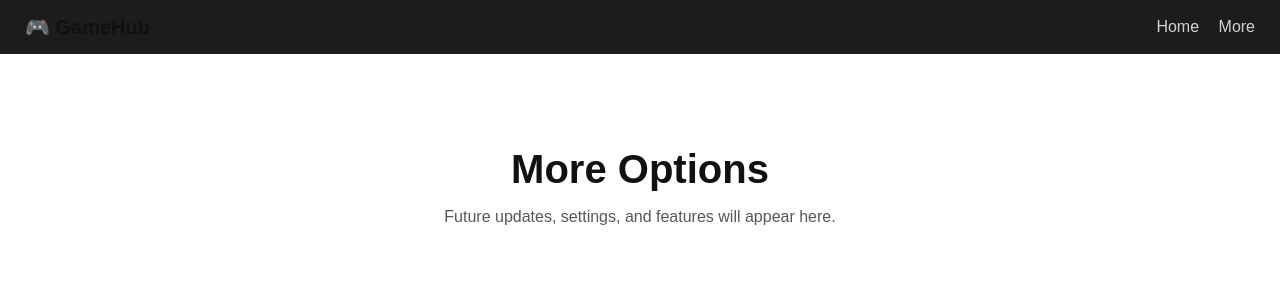
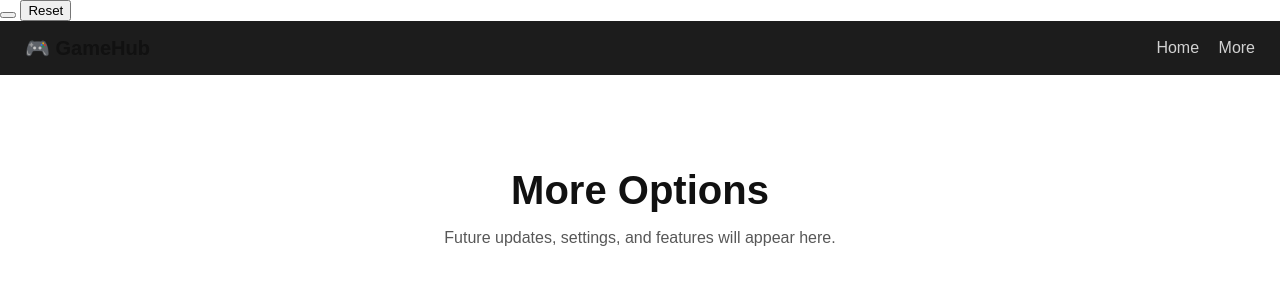
Before and after one commit to geosatheesh23-web/geosatheesh23-web, a plain HTML site: page more.html in a window 1280 px wide. Drawn offline with Linux system fonts and the light colour scheme; files whose address does not match are found by name.

Commit message:
Update more.html
Signed-off-by: GEO P SATHEESH <geosatheesh23@gmail.com>

```diff
--- a/more.html
+++ b/more.html
@@ -7,6 +7,11 @@
 </head>
 
 <body>
+
+<div class="theme-controls">
+  <button id="themeToggle" class="theme-btn"></button>
+  <button id="themeReset" class="theme-reset">Reset</button>
+</div>
 
 <header class="main-header">
   <div class="logo">🎮 GameHub</div>
```
